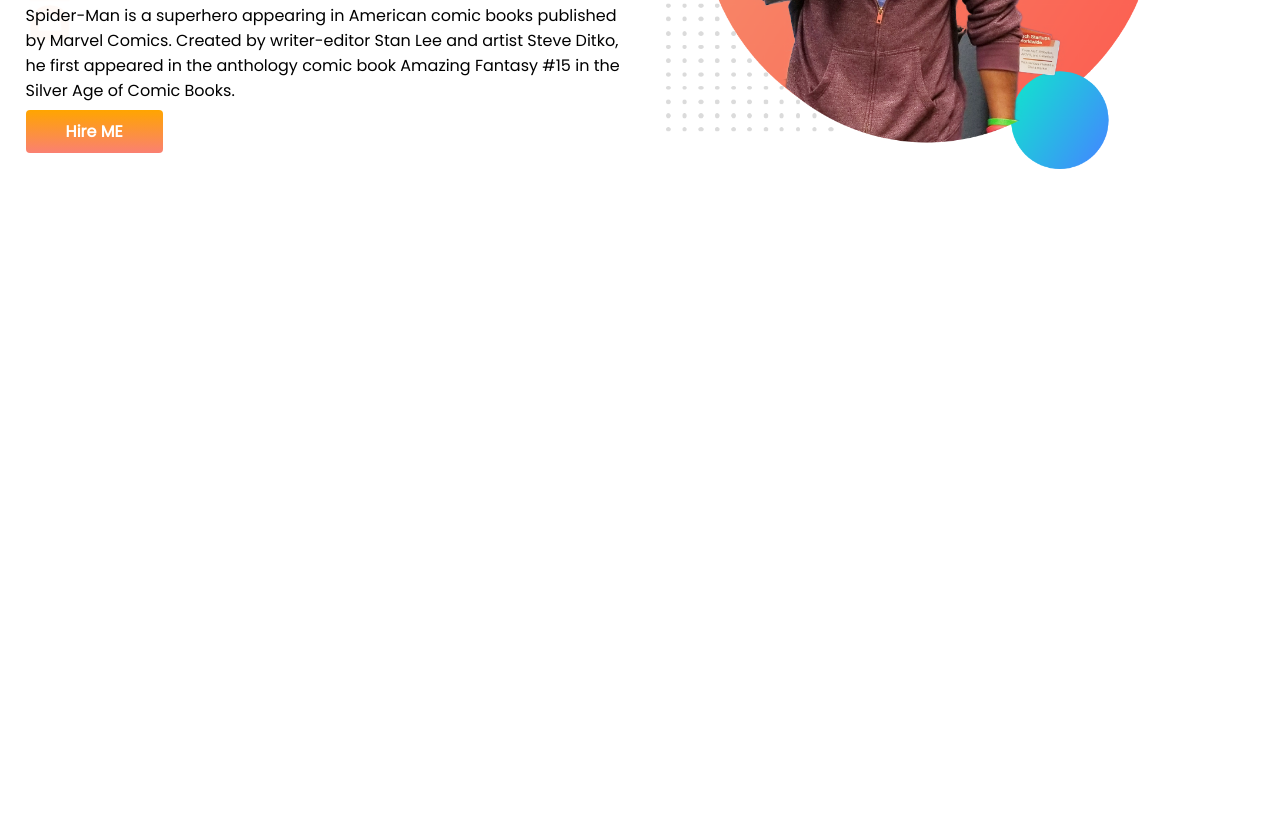
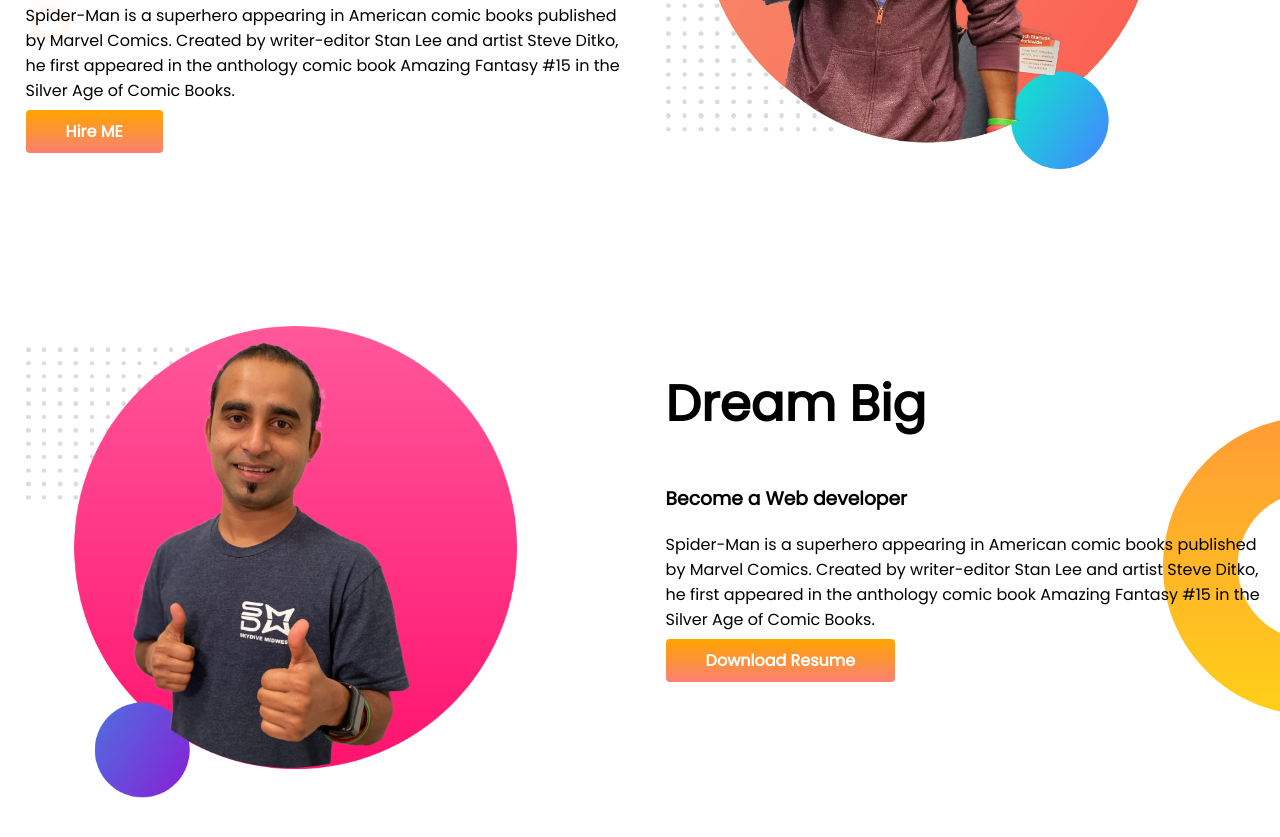
Before and after one commit to asif777/My-Profile, a plain HTML site: page index.html in a window 1280 px wide. Shown: the part 319-1156 px from the top of the page. Before the commit the page ends 800 px from the top, so only its background shows below. Drawn offline with Linux system fonts and the light colour scheme.

Commit message:
dream added

```diff
--- a/index.html
+++ b/index.html
@@ -33,5 +33,25 @@
         <img src="images/jhankar.png" alt="" />
       </div>
     </section>
+
+    <section class="dream-big">
+      <div class="half-width">
+        <img src="images/jhankar2.png" alt="" />
+      </div>
+
+      <div class="half-width">
+        <h1>Dream Big</h1>
+        <h3>Become a Web developer</h3>
+        <p>
+          Spider-Man is a superhero appearing in American comic books published
+          by Marvel Comics. Created by writer-editor Stan Lee and artist Steve
+          Ditko, he first appeared in the anthology comic book Amazing Fantasy
+          #15 in the Silver Age of Comic Books.
+        </p>
+        <a class="link-button" target="_blank" href="https://www.youtube.com/"
+          >Download Resume</a
+        >
+      </div>
+    </section>
   </body>
 </html>
--- a/style.css
+++ b/style.css
@@ -13,6 +13,7 @@ h1 {
 
 section {
   display: flex;
+  margin-bottom: 150px;
 }
 
 .half-width {
@@ -37,3 +38,9 @@ section {
   background-image: url(images/top-banner.png);
   background-repeat: no-repeat;
 }
+
+.dream-big {
+  background-image: url(images/dream-bg.png);
+  background-repeat: no-repeat;
+  background-position: right;
+}
```
